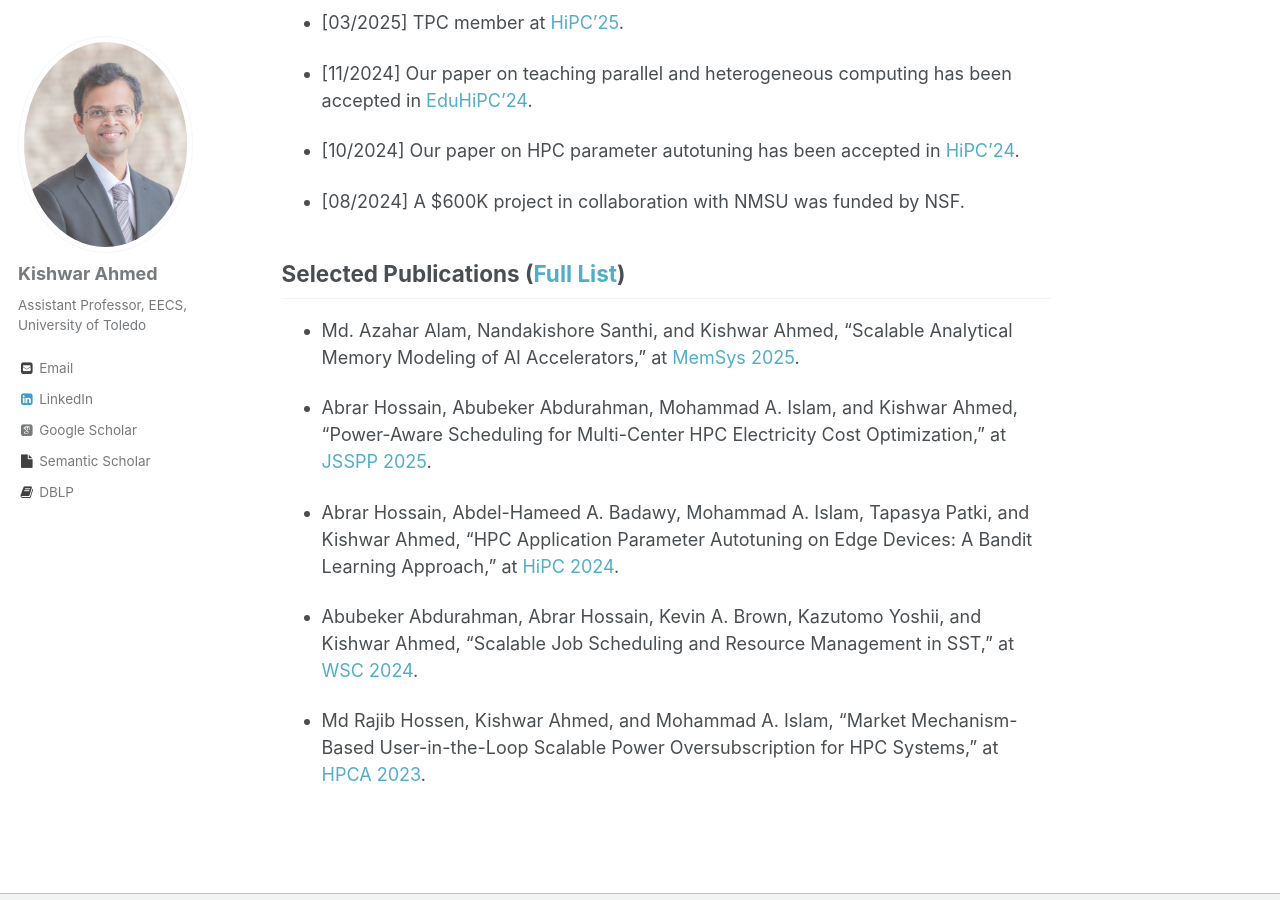
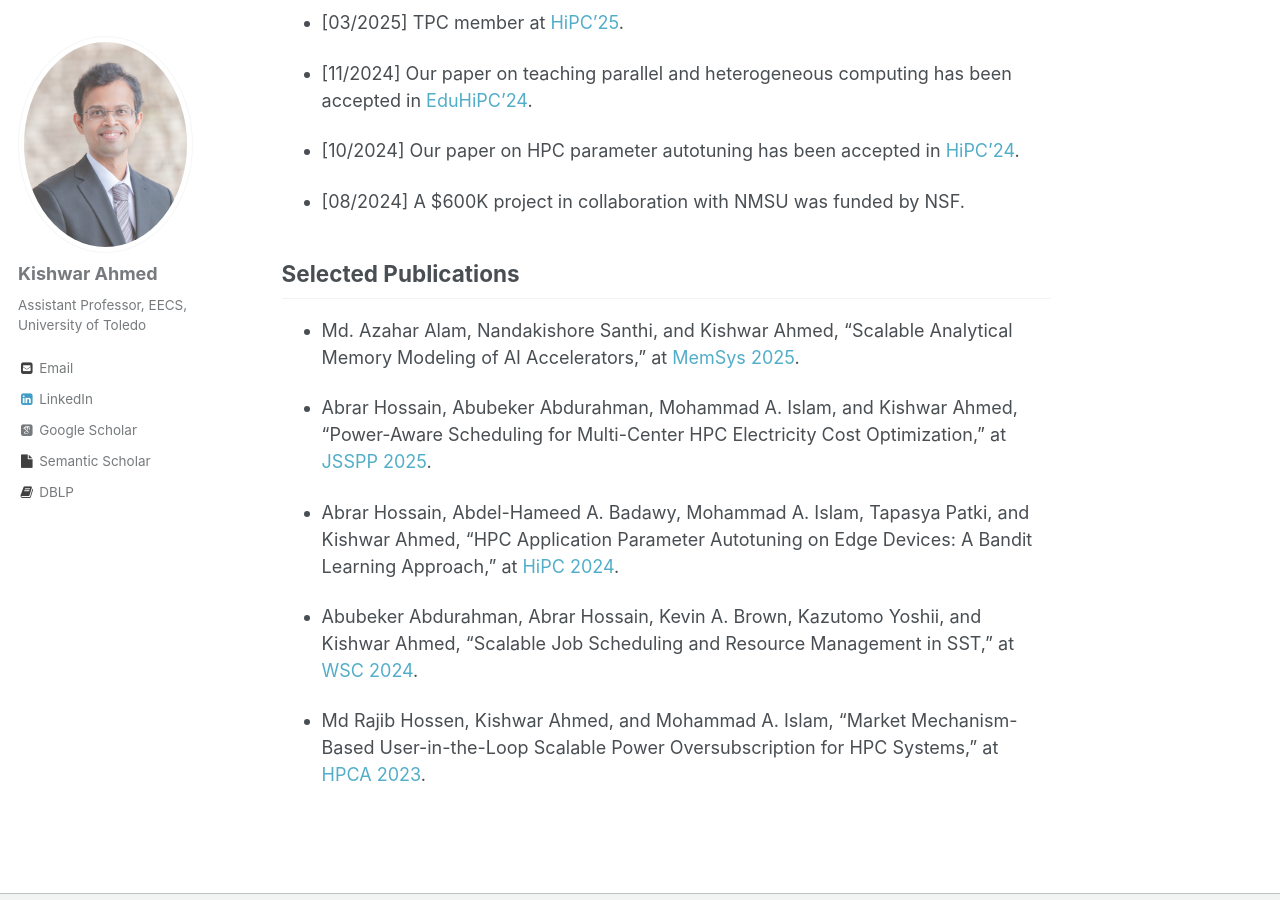
Before and after one commit to kishwarbd/kishwarbd.github.io, a Jekyll site: the page built from _pages/about.md, in a window 1280 px wide and 900 px high, scrolled down 578 px. Built offline with Jekyll 4.4.1, drawn with Linux system fonts in a browser that asks for light colours; some web fonts are replaced.

Commit message:
Update about.md

```diff
--- a/_pages/about.md
+++ b/_pages/about.md
@@ -26,7 +26,7 @@ Jason Liu](https://people.cis.fiu.edu/liux/). I worked as a Research Aide at [Ar
 
 * [08/2024] A $600K project in collaboration with NMSU was funded by NSF.
 
-## Selected Publications ([Full List](https://kishwarbd.github.io/publications/))
+## Selected Publications
 
 * Md. Azahar Alam, Nandakishore Santhi, and Kishwar Ahmed, “Scalable Analytical Memory Modeling of AI Accelerators,” at [MemSys 2025](https://www.memsys.io/).
 
```
